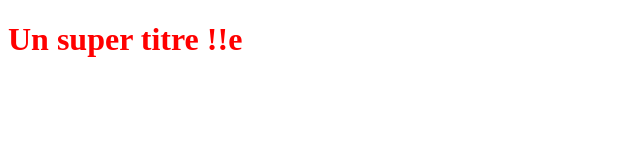
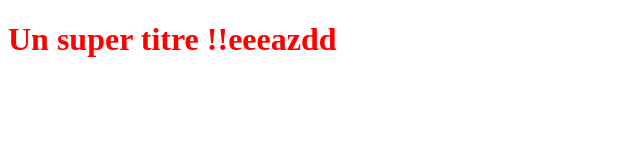
Before and after one commit to misled93/OpenclassroomProject, a plain HTML site: page index.html in a window 1280 px wide. Shown: the whole page, without its empty margins (0-640 px from the left). Drawn offline with Linux system fonts and the light colour scheme.

Commit message:
triple E

```diff
--- a/index.html
+++ b/index.html
@@ -5,6 +5,6 @@
    <link rel="stylesheet" type="text/css" href="styles.css">
 </head>
 <body>
-   <h1>Un super titre !!e</h1>
+   <h1>Un super titre !!eeeazdd</h1>
 </body>
 </html>
```
